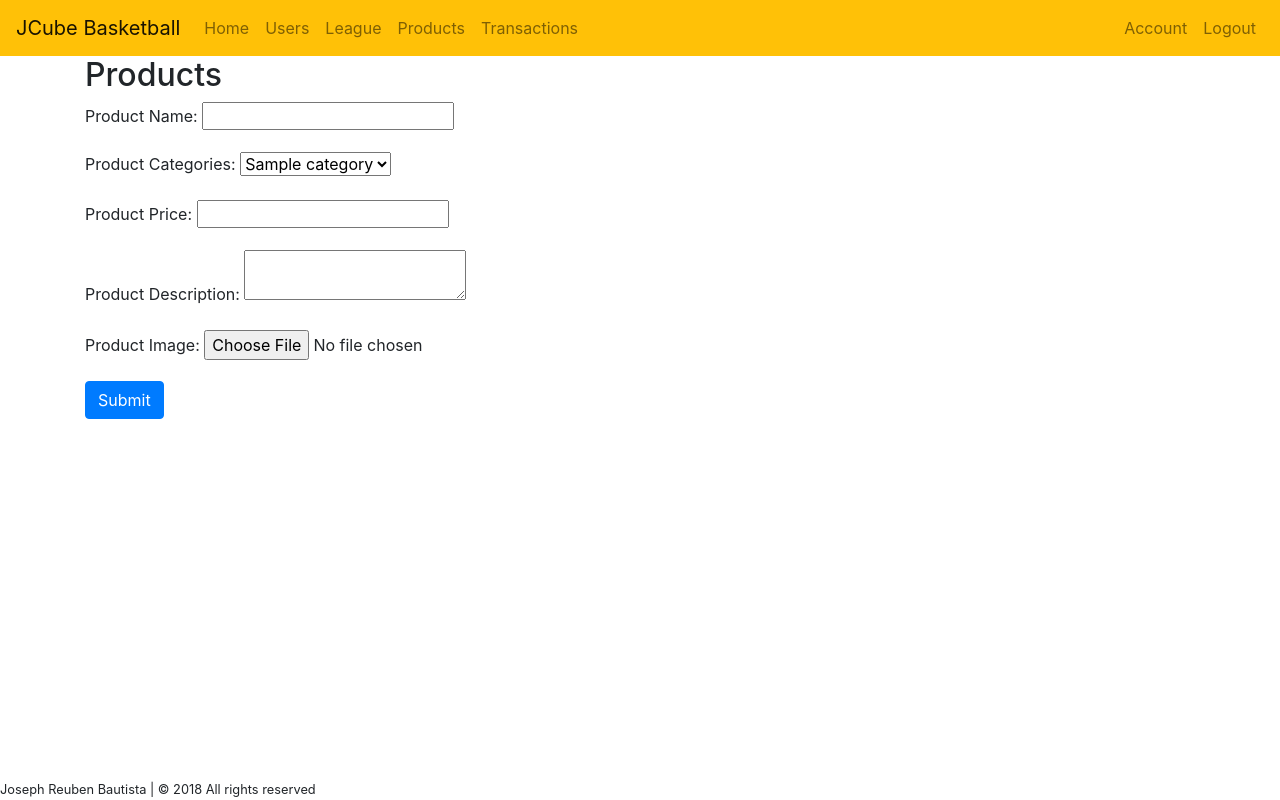
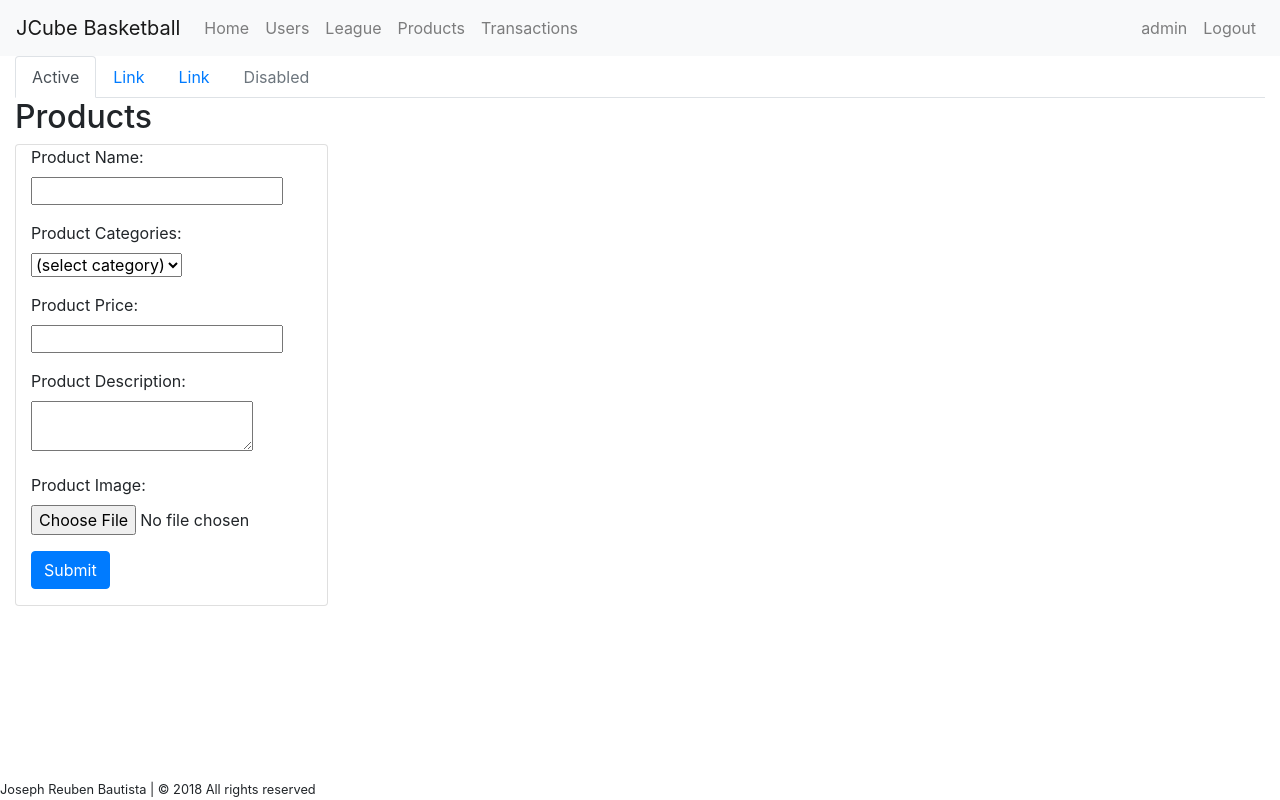
Before and after one commit to josephreubenbautista/capstone2, a PHP site: page /products.php in a window 1280 px wide. Run offline with PHP 8.4, Linux system fonts and the light colour scheme; a user stored in the database is signed in; tables that the repository leaves empty hold one stand-in row (values such as "Sample post"); some libraries are stand-ins or nearby versions.

Commit message:
modal updates

```diff
--- a/index.php
+++ b/index.php
@@ -24,6 +24,8 @@
 
 
 	</div>
+
+
 <?php
 
 }
--- a/partials/nav.php
+++ b/partials/nav.php
@@ -1,5 +1,6 @@
-<nav class="navbar navbar-expand-lg navbar-light bg-warning" id="reuben">
-	<a class="navbar-brand" href="index.php" id="joseph"><!-- <img src="assets/images/logo.png" id="logo"> -->
+<nav class="navbar navbar-expand-lg navbar-light bg-light" id="reuben">
+	<a class="navbar-brand" href="index.php" id="joseph">
+		<!-- <img src="assets/images/logo.png" id="logo">  -->
 			JCube Basketball
 	</a>
 
@@ -24,9 +25,7 @@
 				<li class="nav-item">
 					<a class="nav-link nav-text" href="#">League</a>
 				</li>
-				<li class="nav-item">
-					<a class="nav-link nav-text" href="#">Account</a>
-				</li>
+
 				<li class="nav-item">
 					<a class="nav-link nav-text" href="#">Transaction</a>
 				</li>
@@ -36,6 +35,9 @@
 			<ul class="navbar-nav ml-auto">
 				<li class="nav-item">
 					<a class="nav-link nav-text" href="#">MyCart</a>
+				</li>
+				<li class="nav-item">
+					<a class="nav-link nav-text" href="#"><?php echo $_SESSION['logged_in_firstname']; ?></a>
 				</li>
 				<li class="nav-item">
 					<a class="nav-link nav-text" href="logout.php">Logout</a>
@@ -68,7 +70,7 @@
 
 			<ul class="navbar-nav ml-auto">
 				<li class="nav-item">
-					<a class="nav-link nav-text" href="#">Account</a>
+					<a class="nav-link nav-text" href="#"><?php echo $_SESSION['logged_in_firstname']; ?></a>
 				</li>
 				<li class="nav-item">
 					<a class="nav-link nav-text" href="logout.php">Logout</a>
@@ -95,8 +97,8 @@
 		</ul>
 
 		<ul class="navbar-nav ml-auto">
-			<li class="nav-item">
-				<a class="nav-link nav-text" href="login.php">Login</a>
+			<li class="nav-item" data-toggle="modal" data-target="#login">
+				<a class="nav-link nav-text" href="#">Login</a>
 			</li>
 			<li class="nav-item">
 				<a class="nav-link nav-text" href="register.php">Register</a>
@@ -109,3 +111,38 @@
 ?>
 	</div> <!-- end collapse menu -->
 </nav> <!-- end nav -->
+
+
+
+
+	<!-- Login Modal -->
+	<div class="modal" id="login">
+		<div class="modal-dialog">
+			<div class="modal-content">
+
+				<div class="modal-header">
+					<h4 class="modal-title">Login</h4>
+					<button class="close" type="button" data-dismiss="modal">X</button>
+				</div>
+				<form action="controllers/authenticate.php" method="POST">
+					<div class="modal-body">
+
+							<div class="input-group">
+								<label for="username">Username: </label>
+								<input class="form-control" id="username" name="username" required>
+							</div>
+							<div class="input-group">
+								<label for="password">Password: </label>
+								<input class="form-control" type="password" id="password" name="password" required>
+							</div>
+
+					</div> <!-- end modal body -->
+
+					<div class="modal-footer">
+						<button class="btn btn-primary">Login</button>
+						<a href="register.php"><button class="btn btn-success" type="button">Sign up</button></a>
+					</div>
+				</form>
+			</div>
+		</div>
+	</div>
--- a/partials/template.php
+++ b/partials/template.php
@@ -16,7 +16,7 @@
 		require "partials/nav.php";
 ?>
 	<div id="cont"></div>
-	<div class="container" id="container1">
+	<div class="container-fluid" id="container1">
 
 <?php
 	if (isset($_SESSION['logged_in_user'])){
--- a/products.php
+++ b/products.php
@@ -60,8 +60,25 @@
 	function get_content_admin() {
 
 ?>
+
+<ul class="nav nav-tabs">
+  <li class="nav-item">
+    <a class="nav-link active" href="#">Active</a>
+  </li>
+  <li class="nav-item">
+    <a class="nav-link" href="#">Link</a>
+  </li>
+  <li class="nav-item">
+    <a class="nav-link" href="#">Link</a>
+  </li>
+  <li class="nav-item">
+    <a class="nav-link disabled" href="#">Disabled</a>
+  </li>
+</ul>
+
+
 		<h2>Products</h2>
-
+		<div class="card col-3">
 			<form enctype="multipart/form-data" action="controllers/add_item.php" method="POST">
 				<div class="form-group">
 					<label>Product Name:</label>
@@ -70,10 +87,10 @@
 				<div class="form-group">
 					<label>Product Categories:</label>
 					<select name="productcategories">
+						<option>(select category)</option>
 						<?php
 							require "connection.php";
 							$sql = "SELECT * FROM categories";
-
 							$result=mysqli_query($conn, $sql);
 							foreach($result as $row){
 								extract($row);
@@ -104,6 +121,8 @@
 
 
 			</form>
+		</div>
+
 
 
 <?php
```
Also changed, not shown: assets/images/New folder/logo.png (added), assets/images/logo.png (renamed from assets/images/New folder/JCUBE NEW LOGO.png). Lines whose indentation alone changed are shown as unchanged.
